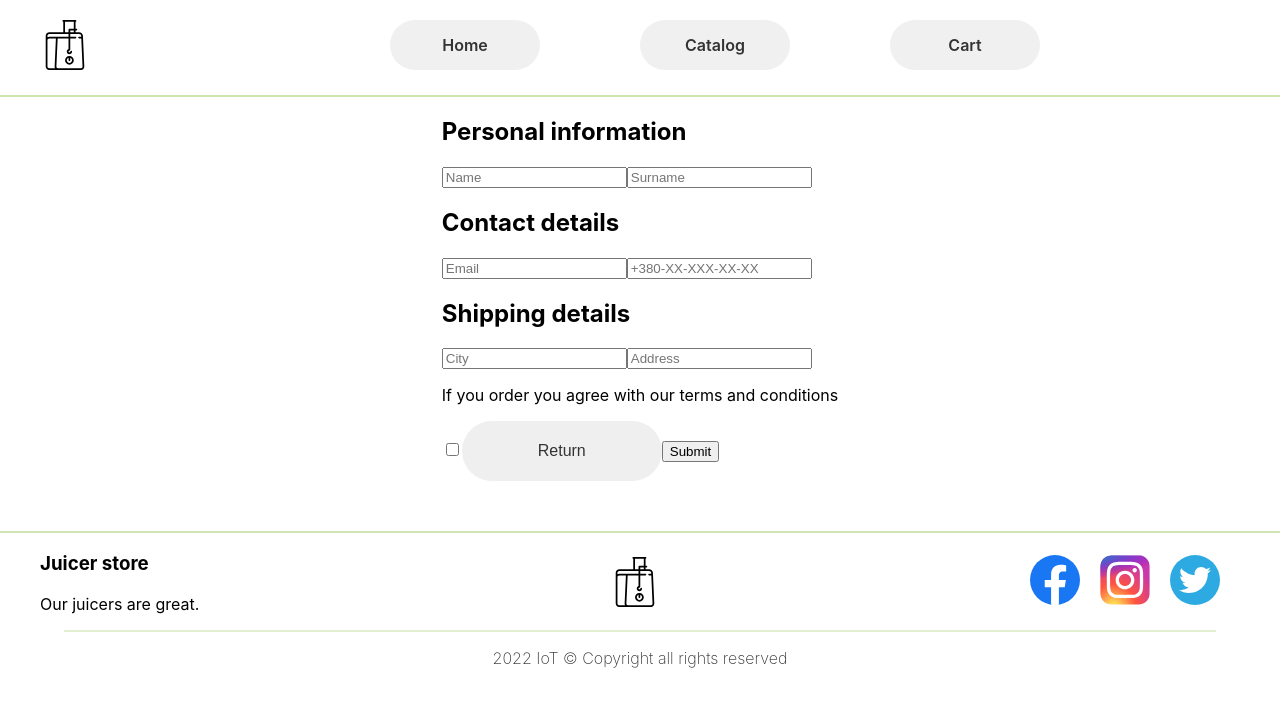
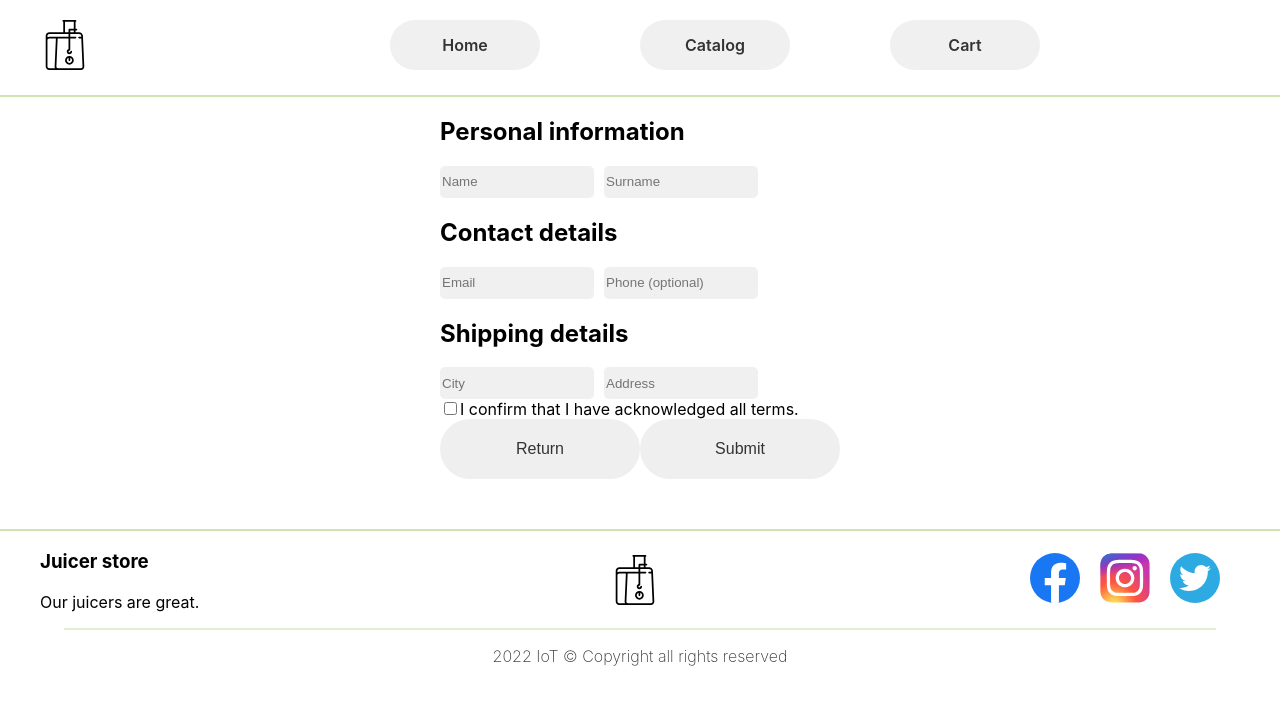
Before and after one commit to NoFaceBoy/juicer-store-app, a React (Create React App) app: page /cart/checkout in a window 1280 px wide. Shown: the top 706 px of the page. Built offline with nearby package versions, Linux system fonts and the light colour scheme.

Commit message:
Made simple design for checkout page

```diff
--- a/src/elements/components/Checkout/Checkout.css
+++ b/src/elements/components/Checkout/Checkout.css
@@ -1,4 +1,23 @@
-.checkout_form{
+.checkout_form {
+  display: flex;
+  justify-content: center;
+}
+
+.input {
+  border: 0;
+  border-radius: 5px;
+  background-color: #f0f0f0;
+  height: 30px;
+  width: 150px;
+  margin-right: 10px;
+}
+
+.errors{
     display: flex;
-    justify-content: center;
+    flex-direction: row;
+
 }
+
+.errors *{
+    padding-right: 75px;
+}
--- a/src/elements/components/Checkout/Checkout.js
+++ b/src/elements/components/Checkout/Checkout.js
@@ -37,7 +37,7 @@ const Checkout = () => {
           .trim()
           .matches(
             /^\+?3?8?(0[\s\.-]\d{2}[\s\.-]\d{3}[\s\.-]\d{2}[\s\.-]\d{2})$/,
-            "Unsupported phone number format"
+            "Example:+380-XX-XXX-XX-XX"
           ),
         city: Yup.string()
           .min(3, "Minimum of 3 characters")
@@ -54,32 +54,78 @@ const Checkout = () => {
           .required(),
       })}
     >
-      <div className="checkout_form">
+      <section className="checkout_form">
         <Form>
+          <div className="personal">
             <h2>Personal information</h2>
-          <Field name="name" placeholder="Name" type="text" />
-          <ErrorMessage name="name" component="h5" />
-          <Field name="surname" placeholder="Surname" type="text" />
-          <ErrorMessage name="surname" component="h5" />
+            <Field
+              className="input"
+              name="name"
+              placeholder="Name"
+              type="text"
+            />
+            <Field
+              className="input"
+              name="surname"
+              placeholder="Surname"
+              type="text"
+            />
+            <div className="errors">
+              <ErrorMessage className="error" name="name" component="h5" />
+              <ErrorMessage className="error" name="surname" component="h5" />
+            </div>
+          </div>
+          <div className="contact">
             <h2>Contact details</h2>
-          <Field name="email" placeholder="Email" type="text" />
+            <Field
+              className="input"
+              name="email"
+              placeholder="Email"
+              type="text"
+            />
+            <Field
+              className="input"
+              name="phone"
+              placeholder="Phone (optional)"
+              type="text"
+            />
+            <div className="errors">
               <ErrorMessage name="email" component="h5" />
-          <Field name="phone" placeholder="+380-XX-XXX-XX-XX" type="text" />
               <ErrorMessage name="phone" component="h5" />
+            </div>
+          </div>
+          <div className="shipping">
             <h2>Shipping details</h2>
-          <Field name="city" placeholder="City" type="text" />
+            <Field
+              className="input"
+              name="city"
+              placeholder="City"
+              type="text"
+            />
+            <Field
+              className="input"
+              name="address"
+              placeholder="Address"
+              type="text"
+            />
+            <div className="errors">
               <ErrorMessage name="city" component="h5" />
-          <Field name="address" placeholder="Address" type="text" />
               <ErrorMessage name="address" component="h5" />
-          <p>If you order you agree with our terms and conditions</p>
+            </div>
+          </div>
           <Field name="terms" placeholder="terms" type="checkbox" />
-          <ErrorMessage name="terms" component="h5" />
+          <span>I confirm that I have acknowledged all terms.</span>
+          <div className="errors">
+            <ErrorMessage className="error" name="terms" component="h5" />
+          </div>
           <Link to="/cart" className="back_catalog">
             <button className="button">Return</button>
           </Link>
-          <button type="submit">Submit</button>
+          <button className="button" type="submit">
+            Submit
+          </button>
         </Form>
-      </div>
+      </section>
     </Formik>
   );
 };
--- a/src/elements/components/Checkout/CheckoutSuccess/CheckoutSuccess.css
+++ b/src/elements/components/Checkout/CheckoutSuccess/CheckoutSuccess.css
@@ -1,4 +1,16 @@
 .message_container{
     display: flex;
     justify-content: center;
+    align-items: center;
+    flex-direction: column;
 }
+
+.message_container h1{
+    color:#333333;
+    font-weight: 400;
+}
+
+.success_logo{
+    height: 400px;
+    width: 400px;
+}
--- a/src/elements/components/Checkout/CheckoutSuccess/CheckoutSuccess.js
+++ b/src/elements/components/Checkout/CheckoutSuccess/CheckoutSuccess.js
@@ -1,7 +1,13 @@
 import "./CheckoutSuccess.css";
+import success from "../../../resources/images/success.svg";
 
 const CheckoutSuccess = () => {
-    return (<div className="message_container"><h1>Success! Your order is in review. Wait for further details</h1></div>)
-}
+  return (
+    <div className="message_container">
+      <h1>Success! Your order is in review. Wait for further details</h1>
+      <img src={success} alt="success" className="success_logo" />
+    </div>
+  );
+};
 
 export default CheckoutSuccess;
```
Also changed, not shown: src/elements/resources/images/success.svg (added). Lines whose indentation alone changed are shown as unchanged.
